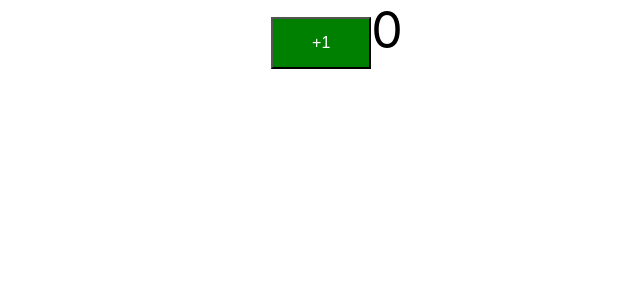
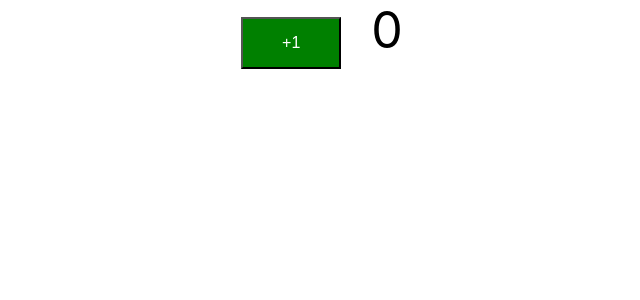
Before and after one commit to Malanius/fullstack-todo, a React (Create React App) app in the folder todo-fe/: page / in a window 1280 px wide. Shown: the top 300 px of the page, without its empty margins (303-943 px from the left). Built offline with nearby package versions, Linux system fonts and the light colour scheme.

Commit message:
Add basic increment

```diff
--- a/todo-fe/src/counter/Counter.css
+++ b/todo-fe/src/counter/Counter.css
@@ -8,4 +8,5 @@ button {
 
 .count{
     font-size: 50px;
+    padding: 15px 30px;
 }
--- a/todo-fe/src/counter/Counter.jsx
+++ b/todo-fe/src/counter/Counter.jsx
@@ -1,11 +1,26 @@
-import React from 'react';
+import React, { Component } from 'react';
 import './Counter.css';
 
-export default function Counter() {
-    return (
-        <div className="counter">
-            <button>+1</button>
-            <span className="count">0</span>
-        </div>
-    )
+export default class Counter extends Component {
+
+
+    state = {
+        counter: 0
+    }
+
+    increment = () => {
+        console.log('increment');
+        const oldCount = this.state.counter;
+        const newCount = oldCount + 1;
+        this.setState({ counter: newCount });
+    }
+
+    render() {
+        return (
+            <div className="counter" >
+                <button onClick={() => this.increment()}>+1</button>
+                <span className="count">{this.state.counter}</span>
+            </div>
+        )
+    }
 }
```
